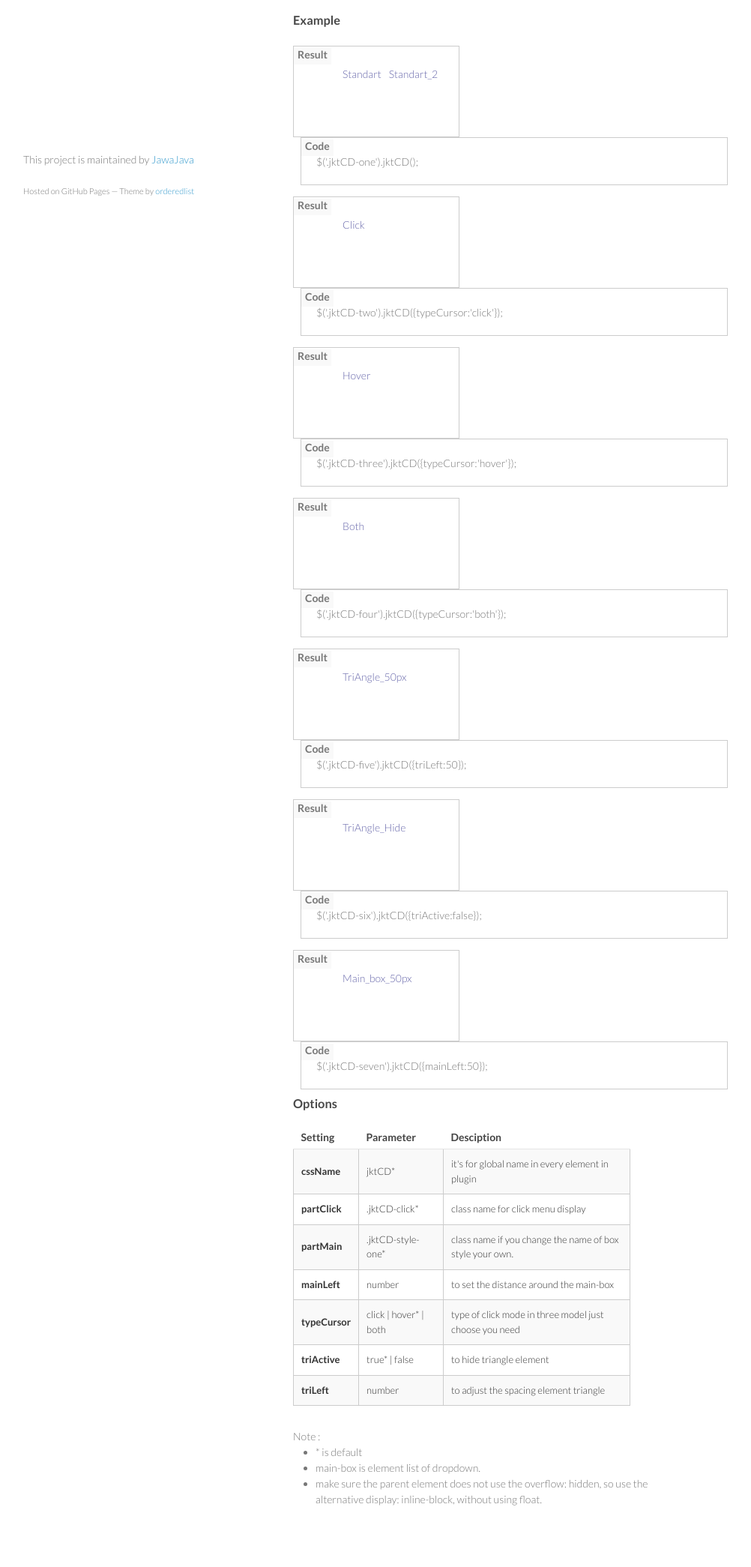
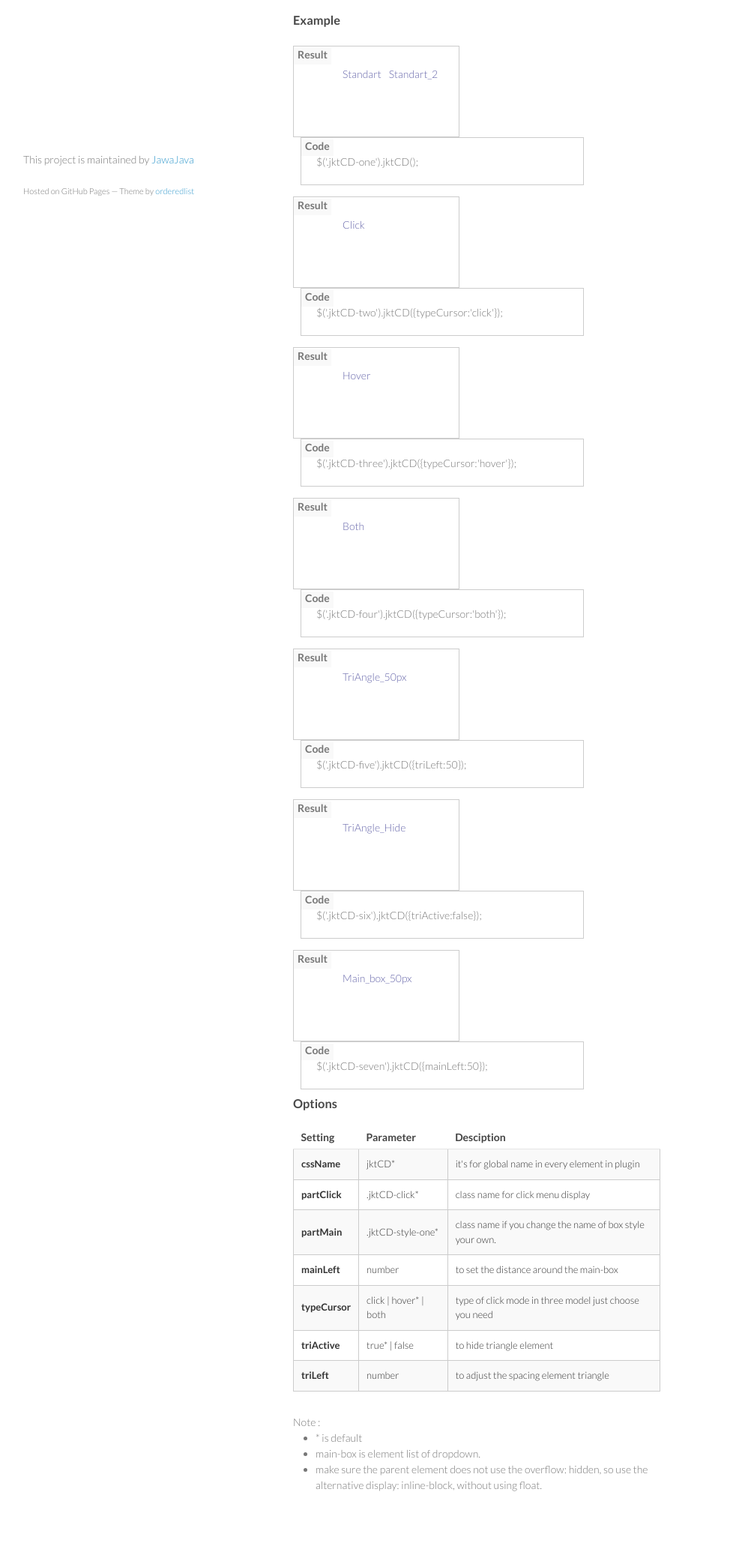
Before and after one commit to JawaJava/Jakarta-Cute-Dropdown, a PHP site: page / in a window 1280 px wide. Shown: the part 466-2556 px from the top of the page at 75% size, without its empty margins (179-1181 px from the left). After the commit the page ends 2455 px from the top, so only its background shows below. Run offline with PHP 8.4, Linux system fonts and the light colour scheme; some libraries are stand-ins or nearby versions.

Commit message:
gh-pages

```diff
--- a/stylesheets/css/docs.css
+++ b/stylesheets/css/docs.css
@@ -7,7 +7,7 @@
 			margin:0 auto;
 		}
 		.own-tt{
-			width:90%;
+			width:98%;
 		}
 		.own-tt tr:nth-child(even){
 			background-color:#f9f9f9;
@@ -71,8 +71,8 @@
 		}
 		.code-jkt{
 			margin-left:10px;
-			width:500px;
-			width:33rem;
+			width:300px;
+			width:21rem;
 		}
 		.code-jkt .c-jkt{
 			clear:both;
```
